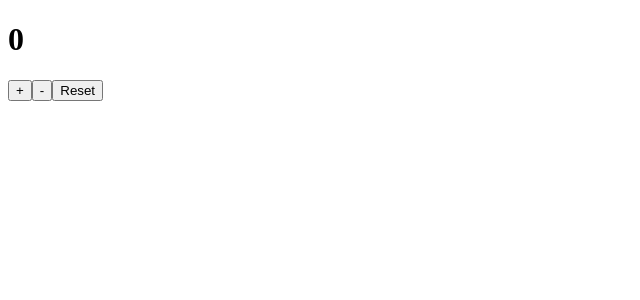
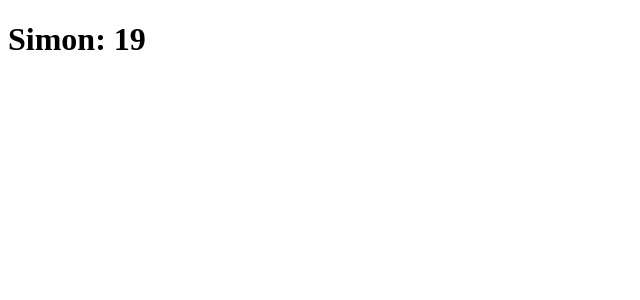
Before and after one commit to NDRXandrei/React-ex, a React (Create React App) app in the folder my-app/: page / in a window 1280 px wide. Shown: the top 300 px of the page, without its empty margins (0-640 px from the left). Built offline with nearby package versions, Linux system fonts and the light colour scheme.

Commit message:
aggiunto use memo

```diff
--- a/my-app/src/App.js
+++ b/my-app/src/App.js
@@ -15,9 +15,9 @@ import { GithubUserList } from "./GithubUserList";
 import { CustomCounter } from "./CustomCounter";
 import { CustomForm } from "./CustomForm";
 import { CardDetails } from "./CardDetails";
+import { FilteredList } from "./FilteredList";
 
 export class App extends React.Component {
-
   // onCounterChange(e) {
   //   document.title = `You clicked ${e} times`;
   //   return `You clicked ${e} times`
@@ -45,9 +45,15 @@ export class App extends React.Component {
         {/* <Sum /> */}
         {/* <GithubUser /> */}
         {/* <GithubUserList /> */}
-        <CustomCounter />
+        {/* <CustomCounter /> */}
         {/* <CustomForm /> */}
         {/* <CardDetails car={{model: 'Panda', year: 1990, color: 'green'}}/> */}
+        <FilteredList
+          persons={[
+            { id: 0, name: "John", age: "17" },
+            { id: 1, name: "Simon", age: "19" },
+          ]}
+        />
       </div>
     );
   }
--- /dev/null
+++ b/my-app/src/FilteredList.js
@@ -0,0 +1,20 @@
+import React, { useEffect, useMemo, useState } from "react";
+
+export function FilteredList(props) {
+  const memo = useMemo(() => filter(props.persons));
+
+  return (
+    <>
+      <h1>
+        {memo[0].name}: {memo[0].age}
+      </h1>
+    </>
+  );
+}
+
+const filter = (age) => {
+  const filtered = age.filter((person) => person.age > 18);
+  return filtered;
+};
+
+// console.log(filter(persons));
```
